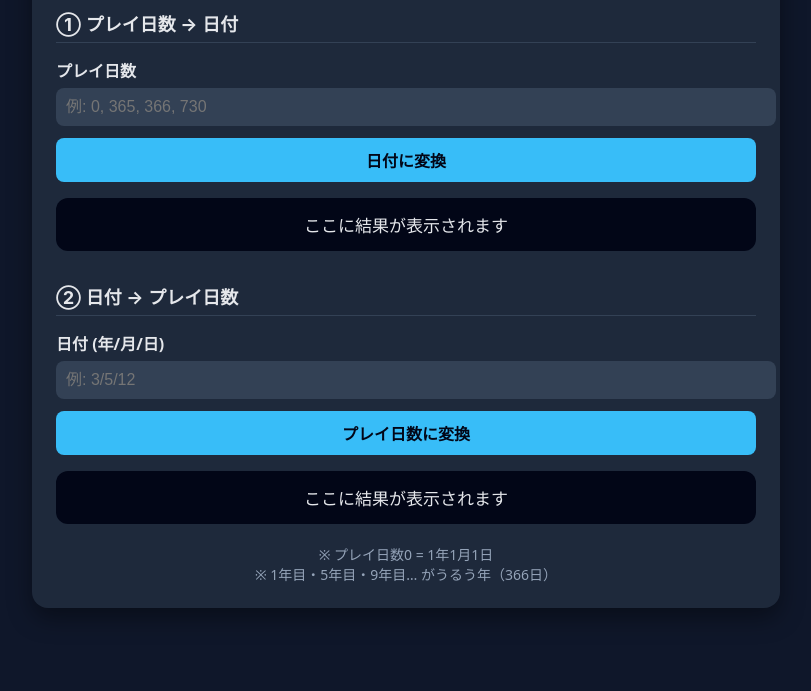
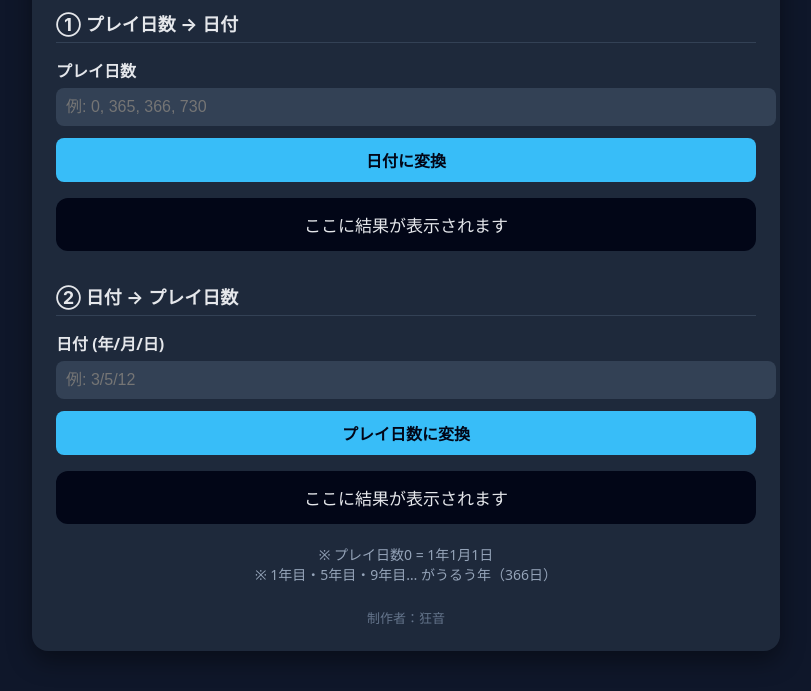
Before and after one commit to kyouonn/Minecraft-1-daytoday, a plain HTML site: page index.html in a window 1280 px wide. Shown: the part 153-844 px from the top of the page, without its empty margins (234-1045 px from the left). Before the commit the page ends 801 px from the top, so only its background shows below. Drawn offline with Linux system fonts and the light colour scheme.

Commit message:
Update index.html

```diff
--- a/index.html
+++ b/index.html
@@ -80,6 +80,12 @@
         color: #94a3b8;
         text-align: center;
     }
+    .credit {
+    margin-top: 24px;
+    text-align: center;
+    font-size: 13px;
+    color: #64748b;
+}
 </style>
 </head>
 <body>
@@ -102,6 +108,9 @@
         ※ プレイ日数0 = 1年1月1日<br>
         ※ 1年目・5年目・9年目… がうるう年（366日）
     </div>
+    <div class="credit">
+    制作者：狂音
+</div>
 </div>
 
 <script>
```
